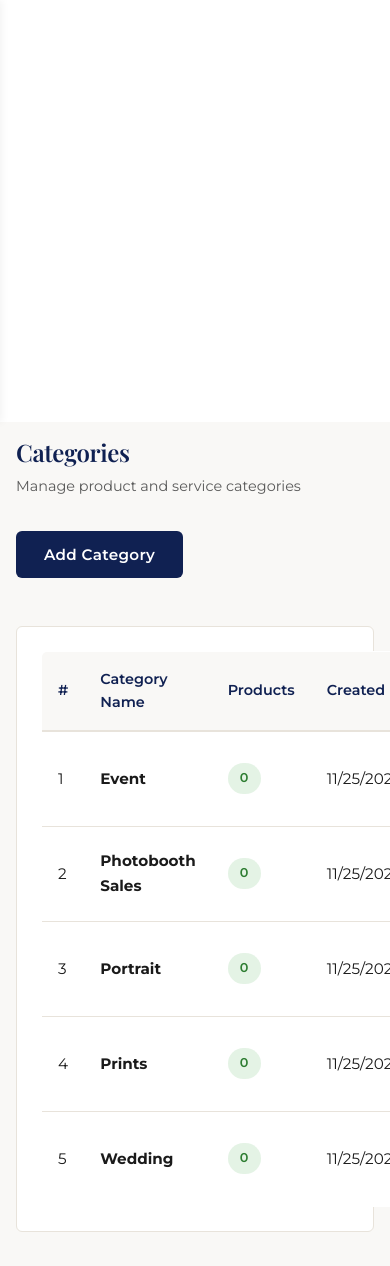
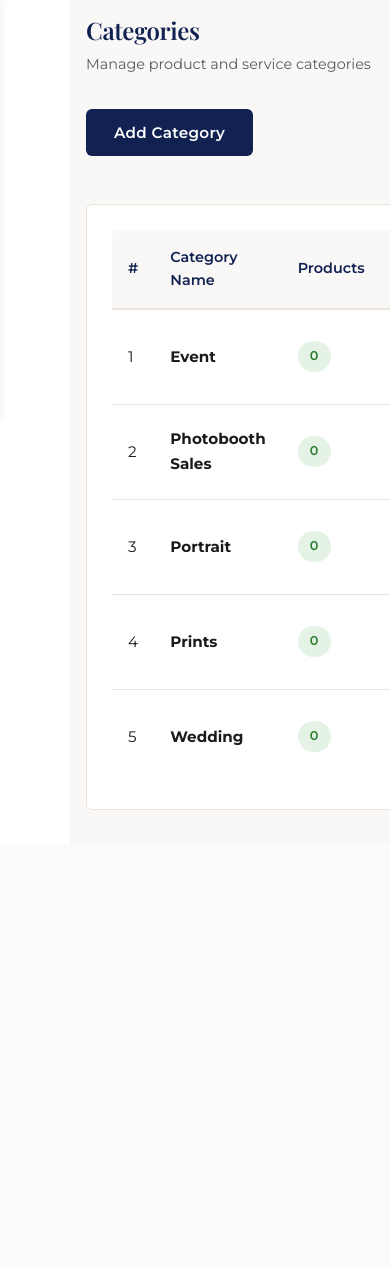
Before and after one commit to ladymargehagan/glamphotobooth, a PHP site: page /admin/category.php in a window 390 px wide; the page is wider, and only the part inside the window is pictured. After the commit the page ends 810 px from the top of that part, so only its background shows below. Run offline with PHP 8.4, Linux system fonts and the light colour scheme; the visitor is signed in with stand-in values (Sample User, id 1); data comes from the database, SQL or seed files in the repository; some libraries are stand-ins or nearby versions.

Commit message:
Revert "css"
This reverts commit 552748f295a34c136d264755f0c9ea0bada8b77a.

```diff
--- a/css/dashboard.css
+++ b/css/dashboard.css
@@ -2,7 +2,8 @@
 
 /* Layout */
 .dashboard-layout {
-    display: flex;
+    display: grid;
+    grid-template-columns: 280px 1fr;
     min-height: 100vh;
     gap: 0;
 }
@@ -22,12 +23,11 @@
 }
 
 .dashboard-content {
-    flex: 1;
+    grid-column: 2;
     margin-left: 280px;
     padding: var(--spacing-xl);
     background: var(--light-gray);
     min-height: 100vh;
-    width: calc(100% - 280px);
 }
 
 .sidebar-header {
@@ -340,7 +340,7 @@
 /* Responsive */
 @media (max-width: 768px) {
     .dashboard-layout {
-        flex-direction: column;
+        grid-template-columns: 1fr;
     }
 
     .dashboard-sidebar {
@@ -362,7 +362,6 @@
 
     .dashboard-content {
         margin-left: 0;
-        width: 100%;
         padding: var(--spacing-lg);
     }
 
```
